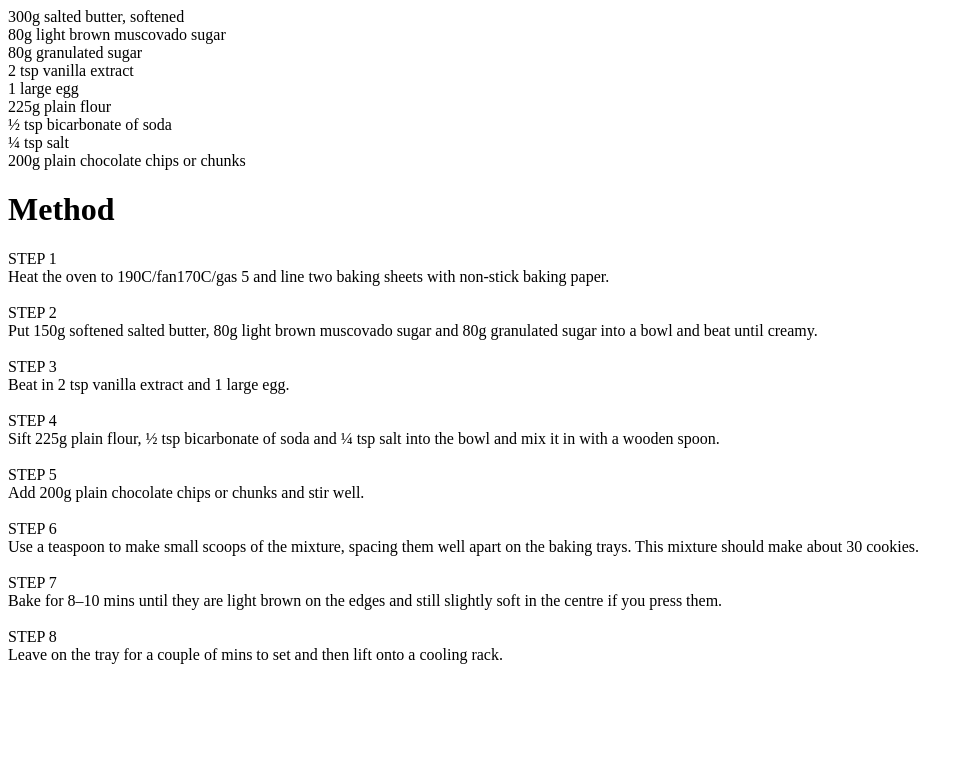
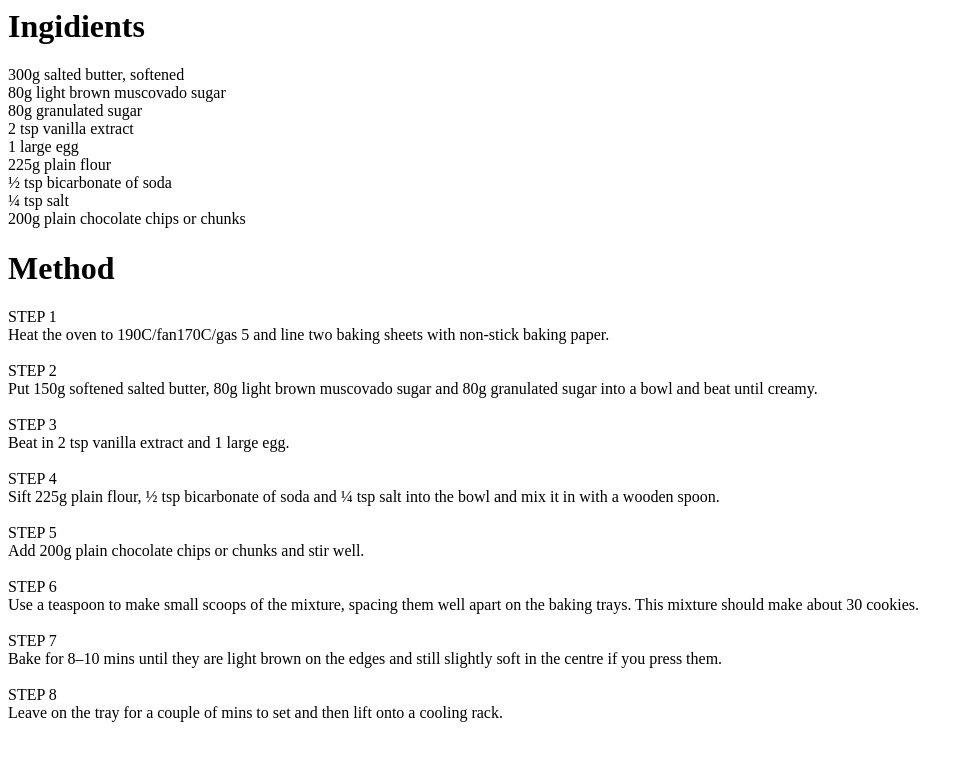
Before and after one commit to alicenesher/Training, a plain HTML site: page index.html in a window 1280 px wide. Shown: the whole page, without its empty margins (0-973 px from the left). Drawn offline with Linux system fonts and the light colour scheme.

Commit message:
added header for ingridents

```diff
--- a/index.html
+++ b/index.html
@@ -1,6 +1,7 @@
 <html>
 <body>
 <div>
+<h1>Ingidients</h1>
 <p>
 300g salted butter, softened<br />
 80g light brown muscovado sugar<br />
```
